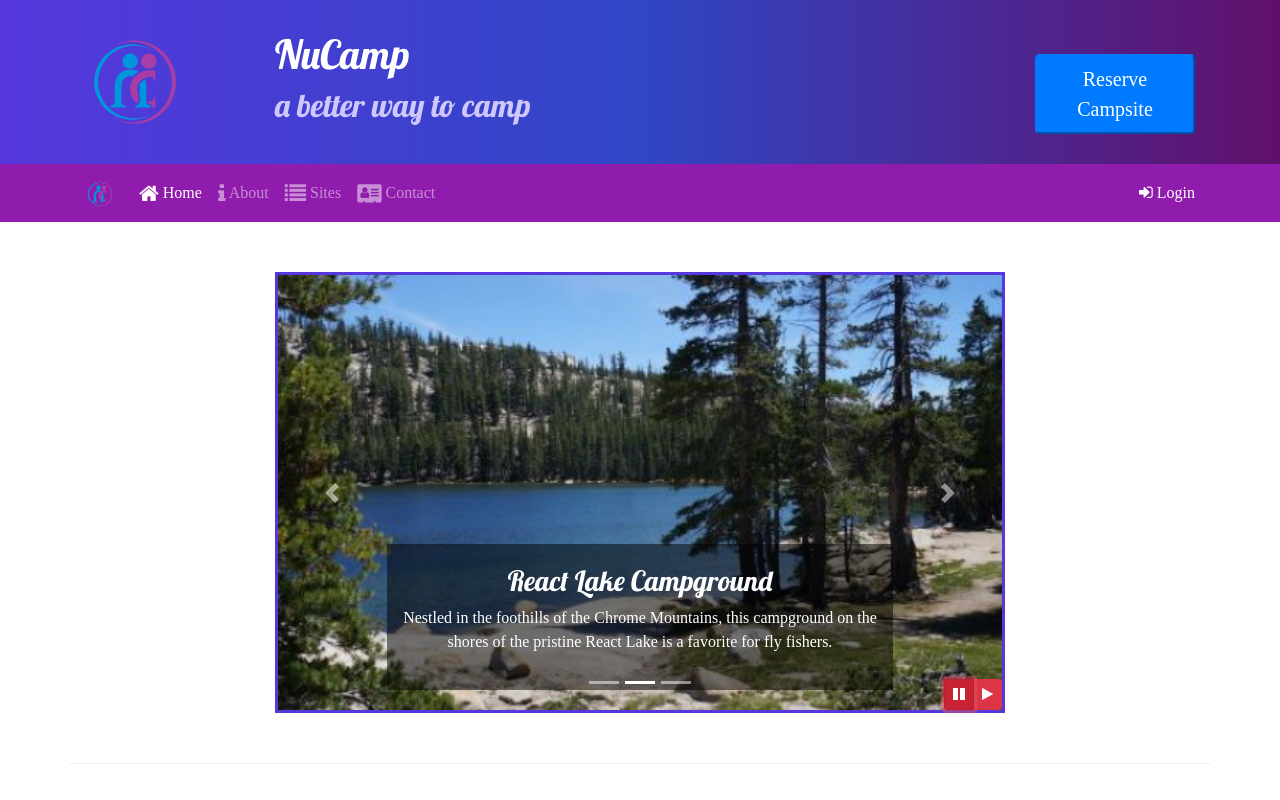
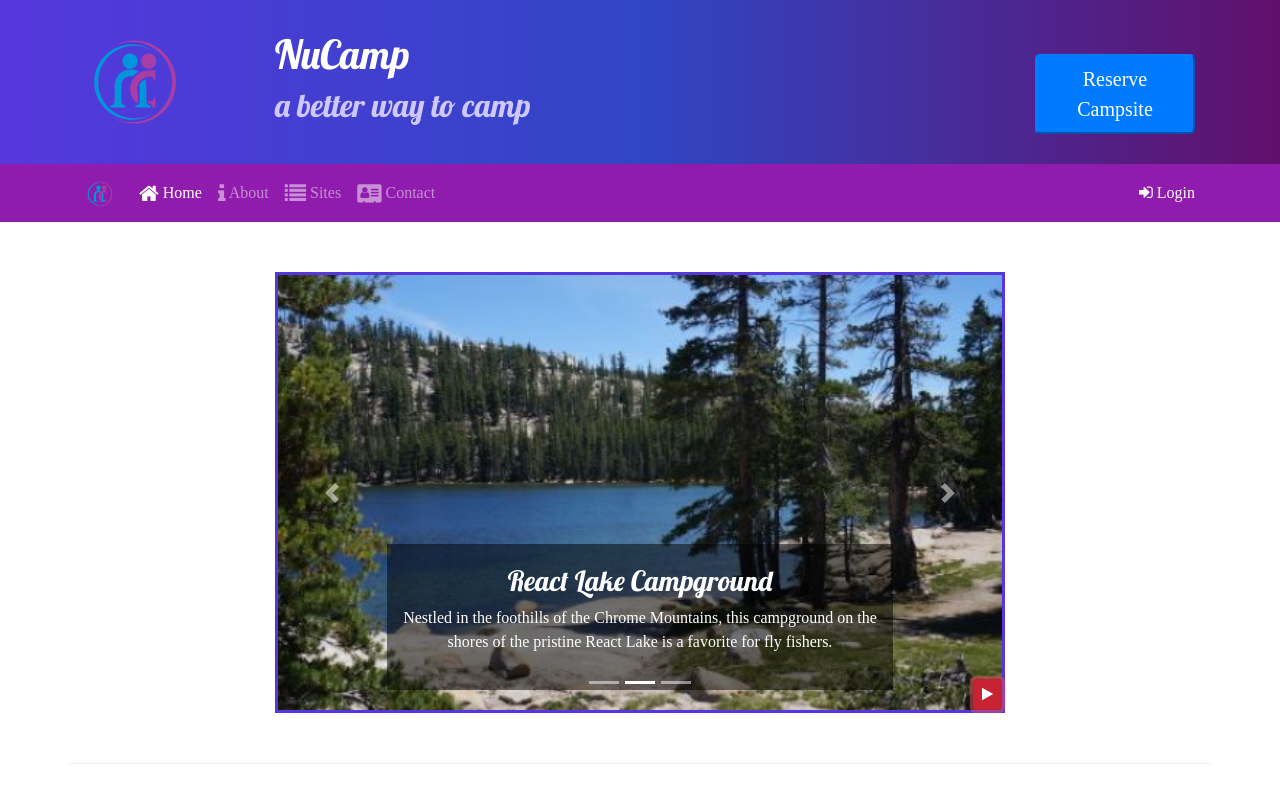
Before and after one commit to rajdan957/nucampsite, a website: page index.html in a window 1280 px wide. Both pictures are taken after a click on the button 959 px from the left and 694 px from the top of the page. Shown: the top 800 px of the page. Drawn offline with nearby package versions, Linux system fonts and the light colour scheme.

Commit message:
Bootstrap and jQuery Part 2

```diff
--- a/index.html
+++ b/index.html
@@ -193,14 +193,10 @@
                         <span class="carousel-control-next-icon"></span>
                         <span class="sr-only">Next</span>
                     </a>
-                    <div class="btn-group" id="carouselButton">
-                        <button class="btn btn-danger btn-sm" id="carouselPause">
-                            <i class="fa fa-pause"></i>
-                        </button>
-                        <button class="btn btn-danger btn-sm" id="carouselPlay">
-                            <i class="fa fa-play"></i>
-                        </button>
-                    </div>
+
+                    <button class="btn btn-danger btn-sm" id="carouselButton">
+                        <i class="fa fa-pause"></i>
+                    </button>
                 </div>
             </div>
         </div>
@@ -287,11 +283,16 @@
         <script>
             $(function(){
                 $(".carousel").carousel({interval:2000})
-                $("#carouselPause").click(function(){
-                    $(".carousel").carousel("pause");
-                })
-                $("#carouselPlay").click(function(){
-                    $(".carousel").carousel("cycle");
+                $("#carouselButton").click(function(){
+                    if ($("#carouselButton").children("i").hasClass("fa-pause")) {
+                        $(".carousel").carousel("pause");
+                        $("#carouselButton").children("i").removeClass("fa-pause");
+                        $("#carouselButton").children("i").addClass("fa-play");
+                    } else {
+                        $(".carousel").carousel("cycle");
+                        $("#carouselButton").children("i").removeClass("fa-play");
+                        $("#carouselButton").children("i").addClass("fa-pause");
+                    }
                 })
             })
         </script>
```
